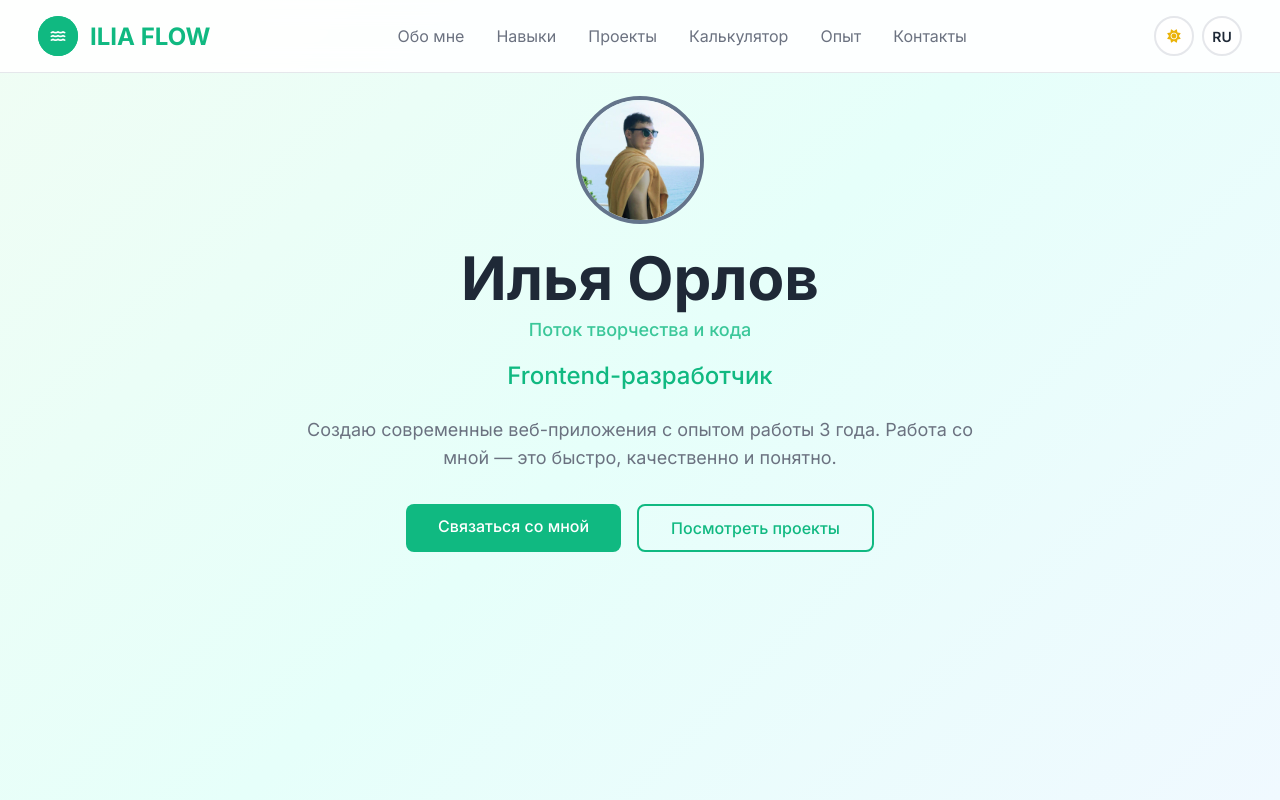
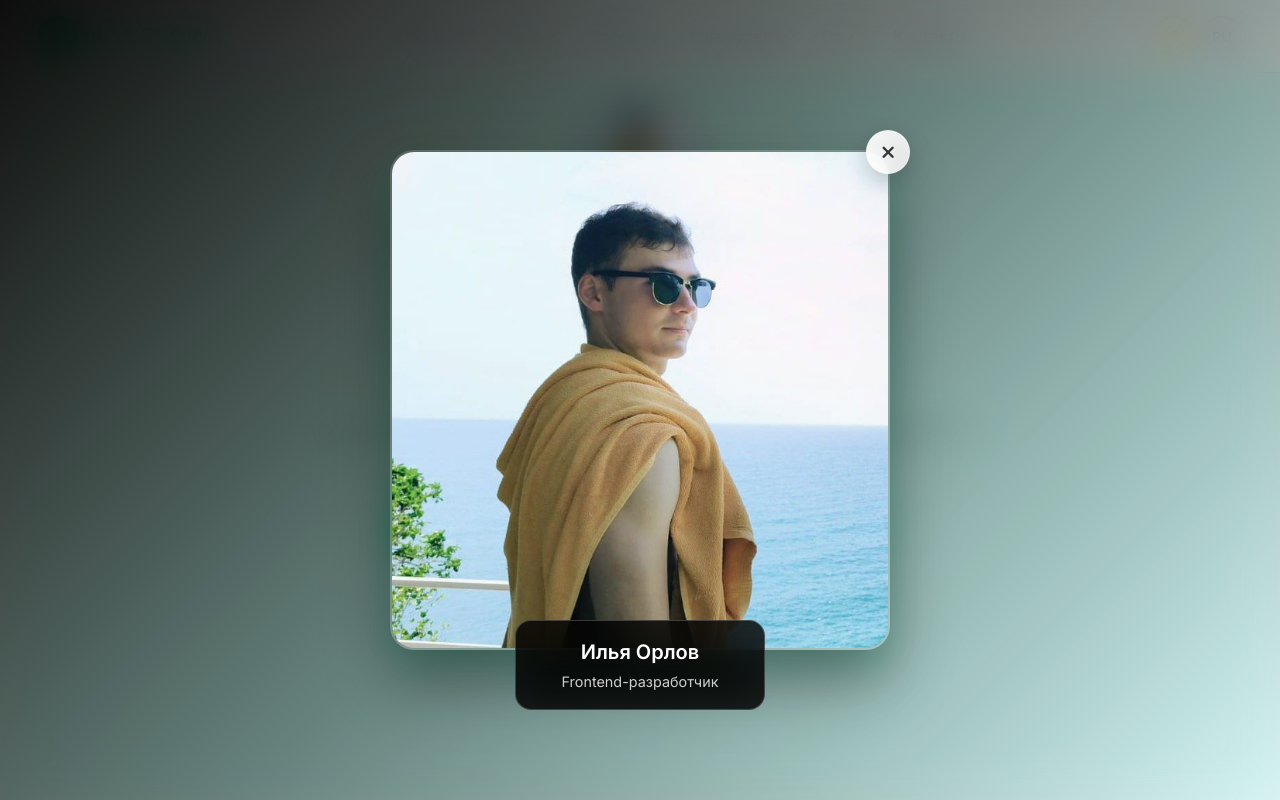
Before and after one commit to Fryaner/ilya-portfolio, a Vue app: page / in a window 1280 px wide. Both pictures are taken after a click on the element 639 px from the left and 160 px from the top of the page. Built offline with nearby package versions, Linux system fonts and the light colour scheme.

Commit message:
add: ДОбавил модальное окон изображения в блок обложки

```diff
--- a/src/components/cover-main.vue
+++ b/src/components/cover-main.vue
@@ -1,7 +1,7 @@
 <template>
   <section class="cover">
     <div class="cover__container">
-      <div class="cover__img">
+      <div @click="openModal" class="cover__img">
         <img src="../assets/images/cover-hero.jpg" alt="frontend-разработчик" />
       </div>
       <p class="cover__name">Илья Орлов</p>
@@ -13,12 +13,27 @@
         <a class="btns__projects" href="">{{ t('hero.hero_projects_btn') }}</a>
       </div>
     </div>
+    <modalPhoto :isActiveModal="isActiveModal" :isActivePhoto="isActivePhoto" @close="closeModal" />
   </section>
 </template>
 
 <script lang="js" setup>
 import { useI18n } from 'vue-i18n'
+import modalPhoto from './modal-photo.vue'
+import { ref } from 'vue'
 
+const isActiveModal = ref(false)
+const isActivePhoto = ref(false)
+
+function openModal() {
+  isActiveModal.value = true
+  isActivePhoto.value = true
+}
+
+function closeModal() {
+  isActiveModal.value = false
+  isActivePhoto.value = false
+}
 const { t } = useI18n()
 </script>
 
--- /dev/null
+++ b/src/components/modal-photo.vue
@@ -0,0 +1,146 @@
+<template>
+  <Transition name="modal">
+    <div v-show="props.isActiveModal" class="modal">
+      <Transition name="photo">
+        <div v-show="props.isActivePhoto" class="modal__photo">
+          <img class="modal__img" src="../assets/images/cover-hero.jpg" alt="" />
+          <button @click="closeModalPhoto" class="modal__btn">
+            <i class="fas fa-times"></i>
+          </button>
+          <div class="modal__info">
+            <p class="modal__title">{{ t('photo.modal_photo_title') }}</p>
+            <p class="modal__subtitle">{{ t('photo.modal_photo_subtitle') }}</p>
+          </div>
+        </div>
+      </Transition>
+    </div>
+  </Transition>
+</template>
+
+<script lang="js" setup>
+import { useI18n } from 'vue-i18n'
+
+const props = defineProps({
+  isActiveModal: Boolean,
+  isActivePhoto: Boolean,
+})
+const emits = defineEmits('close')
+
+function closeModalPhoto() {
+  emits('close')
+}
+
+const { t } = useI18n()
+</script>
+
+<style lang="scss" scoped>
+.modal-enter-active,
+.modal-leave-active {
+  transition: opacity 0.5s ease;
+}
+
+.modal-enter-from,
+.modal-leave-to {
+  opacity: 0;
+}
+
+.photo-enter-active,
+.photo-leave-active {
+  transition:
+    transform 1s ease,
+    opacity 1s ease;
+}
+
+.photo-enter-from,
+.photo-leave-to {
+  transform: scale(0);
+  opacity: 0;
+}
+.modal {
+  position: fixed;
+  padding: 0 22px;
+  width: 100%;
+  height: 100%;
+  display: flex;
+  justify-content: center;
+  align-items: center;
+  top: 0;
+  left: 0;
+  background: linear-gradient(135deg, rgba(0, 0, 0, 0.95), rgba(16, 185, 129, 0.1));
+  z-index: 10;
+  backdrop-filter: blur(20px) saturate(180%);
+
+  &__photo {
+    max-width: 500px;
+    display: flex;
+    position: relative;
+    img {
+      width: 100%;
+      border-radius: 24px;
+      box-shadow:
+        0 32px 64px rgba(0, 0, 0, 0.4),
+        0 16px 32px rgba(16, 185, 129, 0.2),
+        inset 0 1px 0 rgba(255, 255, 255, 0.1);
+      border: 2px solid rgba(255, 255, 255, 0.15);
+    }
+  }
+
+  &__info {
+    position: absolute;
+    max-width: 250px;
+    width: 100%;
+    left: 50%;
+    transform: translateX(-50%);
+    text-align: center;
+    display: flex;
+    flex-direction: column;
+    gap: 4px;
+    background-color: rgba(0, 0, 0, 0.8);
+    backdrop-filter: blur(20px);
+    border: 1px solid rgba(255, 255, 255, 0.2);
+    padding: 16px 32px;
+    border-radius: 16px;
+    bottom: -60px;
+    border: 1px solid rgba(255, 255, 255, 0.2);
+  }
+
+  &__btn {
+    position: absolute;
+    width: 44px;
+    height: 44px;
+    border-radius: 50%;
+    background: linear-gradient(135deg, rgba(255, 255, 255, 0.95), rgba(255, 255, 255, 0.85));
+    border: 1px solid rgba(255, 255, 255, 0.2);
+    top: -20px;
+    right: -20px;
+    backdrop-filter: blur(10px);
+    box-shadow: 0 8px 25px rgba(0, 0, 0, 0.2);
+    font-size: 18px;
+    color: #333;
+    cursor: pointer;
+    transition: all 0.4s cubic-bezier(0.16, 1, 0.3, 1);
+    display: flex;
+    justify-content: center;
+    align-items: center;
+
+    &:hover {
+      box-shadow: 0 12px 35px rgba(0, 0, 0, 0.3);
+      background: linear-gradient(135deg, rgba(255, 255, 255, 0.95), rgba(255, 255, 255, 0.95));
+      transform: scale(1.1) rotate(90deg);
+    }
+  }
+
+  &__title {
+    color: white;
+    font-size: 20px;
+    font-weight: 600;
+    line-height: 30px;
+  }
+
+  &__subtitle {
+    font-size: 14.4px;
+    color: rgba(255, 255, 255, 0.8);
+    line-height: 22px;
+  }
+}
+</style>
```
